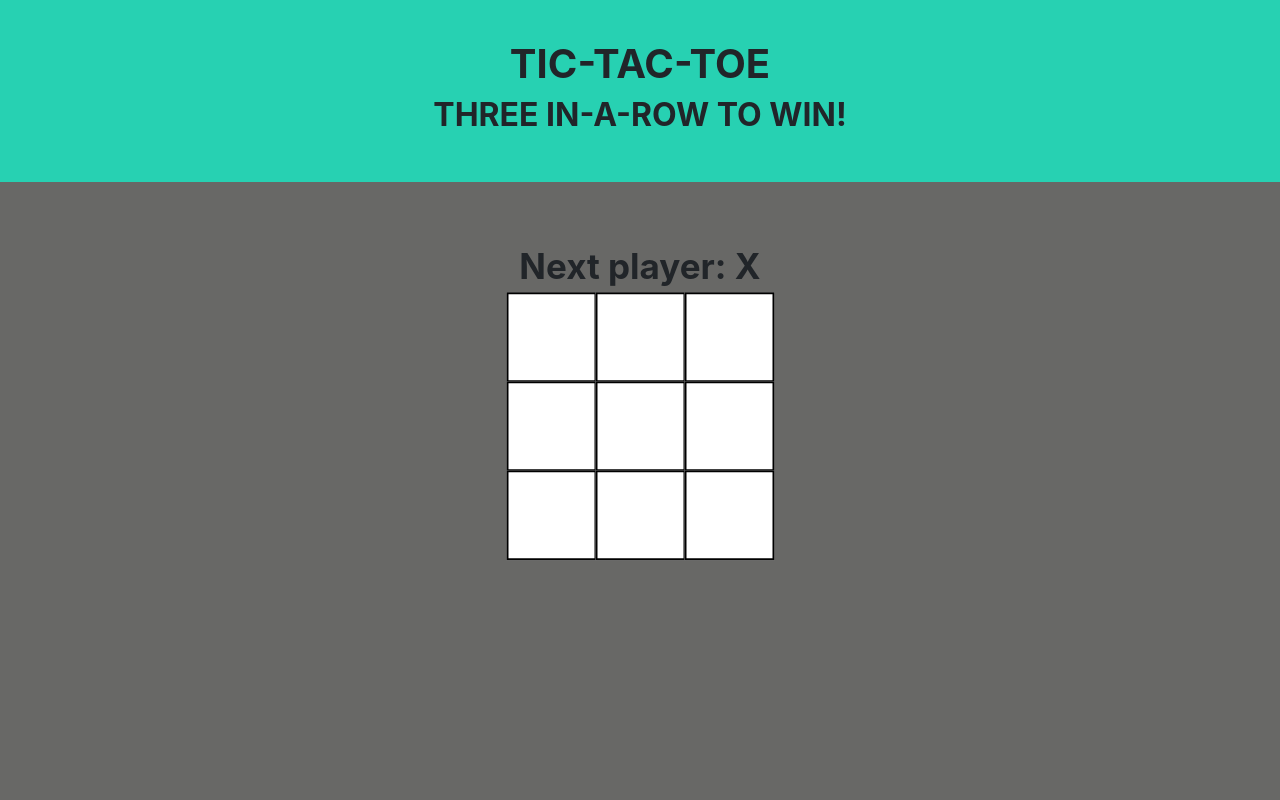
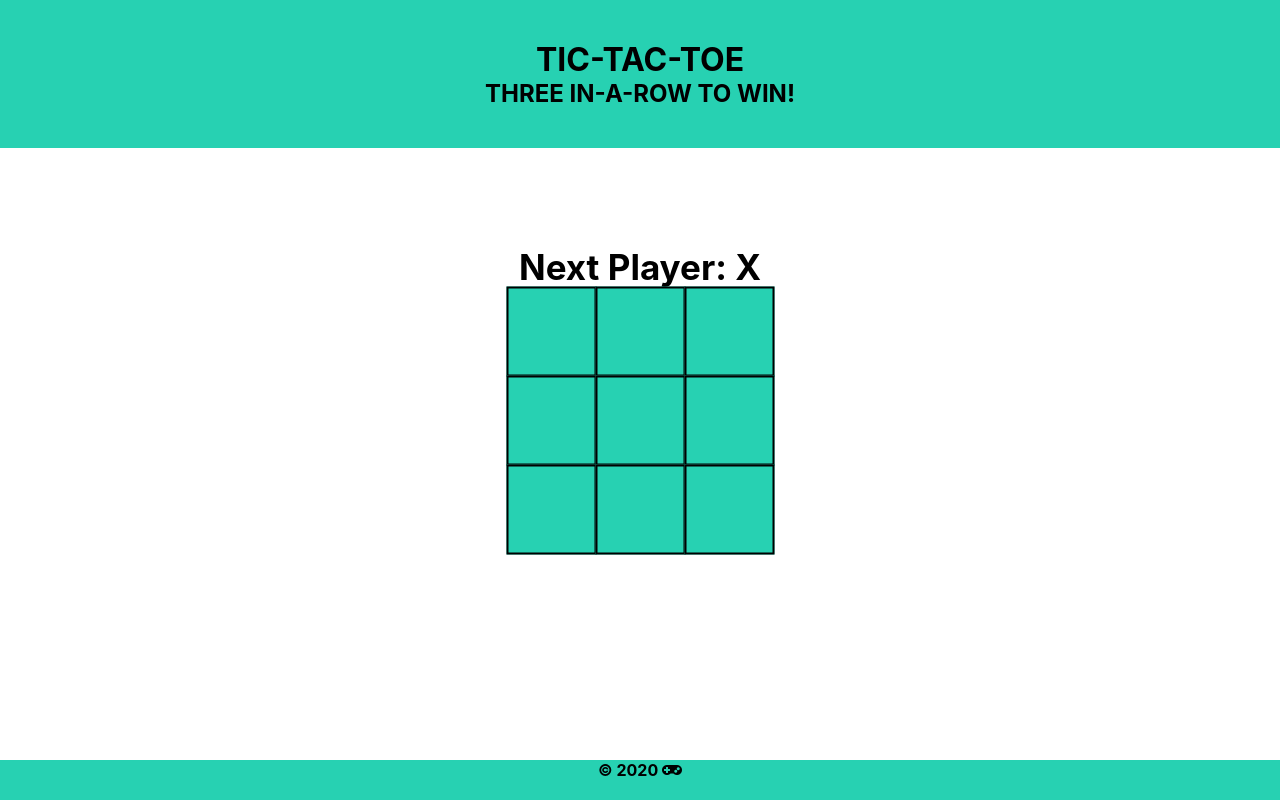
Before and after one commit to AshelyNicole/ReactProject3, a React (Create React App) app in the folder client/: page /tictactoe in a window 1280 px wide. Built offline with nearby package versions, Linux system fonts and the light colour scheme; the HTML template or start-up script is replaced by a standard one.

Commit message:
Positioned tic-tac-toe page; issue with bg color

```diff
--- a/client/public/index.html
+++ b/client/public/index.html
@@ -19,12 +19,6 @@
       rel="stylesheet"
       href="https://use.fontawesome.com/releases/v5.7.2/css/all.css"
       integrity="sha384-fnmOCqbTlWIlj8LyTjo7mOUStjsKC4pOpQbqyi7RrhN7udi9RwhKkMHpvLbHG9Sr"
-      crossorigin="anonymous"
-    />
-    <link
-      rel="stylesheet"
-      href="https://stackpath.bootstrapcdn.com/bootstrap/4.3.1/css/bootstrap.min.css"
-      integrity="sha384-ggOyR0iXCbMQv3Xipma34MD+dH/1fQ784/j6cY/iJTQUOhcWr7x9JvoRxT2MZw1T"
       crossorigin="anonymous"
     />
     <!--
@@ -51,20 +45,5 @@
       To begin the development, run `npm start` or `yarn start`.
       To create a production bundle, use `npm run build` or `yarn build`.
     -->
-    <script
-      src="https://code.jquery.com/jquery-3.5.1.slim.min.js"
-      integrity="sha384-DfXdz2htPH0lsSSs5nCTpuj/zy4C+OGpamoFVy38MVBnE+IbbVYUew+OrCXaRkfj"
-      crossorigin="anonymous"
-    ></script>
-    <script
-      src="https://cdn.jsdelivr.net/npm/popper.js@1.16.0/dist/umd/popper.min.js"
-      integrity="sha384-Q6E9RHvbIyZFJoft+2mJbHaEWldlvI9IOYy5n3zV9zzTtmI3UksdQRVvoxMfooAo"
-      crossorigin="anonymous"
-    ></script>
-    <script
-      src="https://stackpath.bootstrapcdn.com/bootstrap/4.5.0/js/bootstrap.min.js"
-      integrity="sha384-OgVRvuATP1z7JjHLkuOU7Xw704+h835Lr+6QL9UvYjZE3Ipu6Tp75j7Bh/kR0JKI"
-      crossorigin="anonymous"
-    ></script>
   </body>
 </html>
--- a/client/src/components/games/TicTacToe.js
+++ b/client/src/components/games/TicTacToe.js
@@ -65,7 +65,7 @@ function Board() {
   const winner = calculateWinner(boardSquares);
   const turnOrder = winner
     ? `Winner is: ${winner}`
-    : `Next player: ${xTurn ? "X" : "O"}`;
+    : `Next Player: ${xTurn ? "X" : "O"}`;
 
   return (
     // Creating the board and rendering turn order
@@ -113,7 +113,13 @@ function calculateWinner(squares) {
 }
 
 function Footer() {
-  return <div></div>;
+  return (
+    <div className="footer-tic-tac-toe">
+      <p className="footer-text">
+        © 2020 <i class="fa fa-gamepad" aria-hidden="true"></i>
+      </p>
+    </div>
+  );
 }
 
 export default TicTacToe;
--- a/client/src/components/styles/TicTacToe.css
+++ b/client/src/components/styles/TicTacToe.css
@@ -1,7 +1,7 @@
 .square {
   display: inline-block;
   float: left;
-  background: white;
+  background-color: #27d1b2;
   border: 2px solid black;
   font-size: 50px;
   font-weight: bold;
@@ -17,12 +17,6 @@
   text-decoration: none;
 }
 
-.board-row:after {
-  clear: both;
-  content: "";
-  display: table;
-}
-
 .game-board {
   display: flex;
   flex-direction: column;
@@ -35,6 +29,7 @@
 
 .turn-order {
   font-weight: bold;
+  color: black;
   font-size: 35px;
   text-align: center;
 }
@@ -42,6 +37,7 @@
 .title {
   text-align: center;
   font-weight: bold;
+  color: black;
 }
 
 .jumbotron {
@@ -51,6 +47,20 @@
   border-radius: 0;
 }
 
-body {
-  background-color: #686866;
+.footer-tic-tac-toe {
+  position: fixed;
+  bottom: 0;
+  width: 100%;
+  background-color: #27d1b2;
+  height: 5%;
 }
+
+.footer-text {
+  color: black;
+  font-weight: bold;
+  text-align: center;
+}
+
+.fa {
+  color: black;
+}
```
